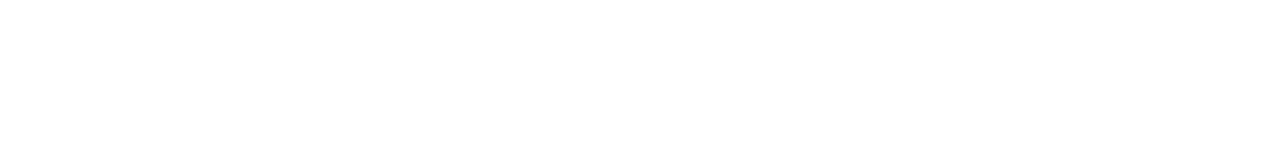
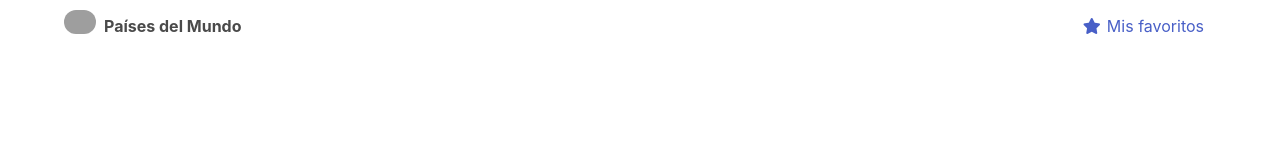
Before and after one commit to RociiioGC/TP-FRONTEND-MODULO3, a plain HTML site: page Index.html in a window 1280 px wide. Drawn offline with nearby package versions, Linux system fonts and the light colour scheme; grey boxes are pictures that could not be loaded.

Commit message:
Agregue header/navbar con Bulma (navbar)

```diff
--- a/Index.html
+++ b/Index.html
@@ -11,6 +11,29 @@
   <link rel="stylesheet" href="https://cdnjs.cloudflare.com/ajax/libs/font-awesome/6.5.0/css/all.min.css"/>
 </head>
 <body>
+    <nav class="navbar" role="navigation">
+        <div class="container">
+          <div class="navbar-brand">
+            <a class="navbar-item" href="#">
+              <!-- COMMIT 9: Agregar logo (imagen del planeta) junto al título -->
+              <figure class="image is-32x32 mr-2">
+                <img class="is-rounded" src="https://upload.wikimedia.org/wikipedia/commons/9/97/The_Earth_seen_from_Apollo_17.jpg" alt="Planeta Tierra">
+              </figure>
+              <strong>Países del Mundo</strong>
+            </a>
+          </div>
+          <div class="navbar-end">
+            <a id="btn-open-favs" class="navbar-item has-text-link">
+              <i class="fa-solid fa-star" style="margin-right:6px;"></i>
+              Mis favoritos
+            </a>
+          </div>
+        </div>
+      </nav>
+
+      <section class="section">
+        <div class="container">
+
   <script src="app.js"></script>
 </body>
 </html>
```
